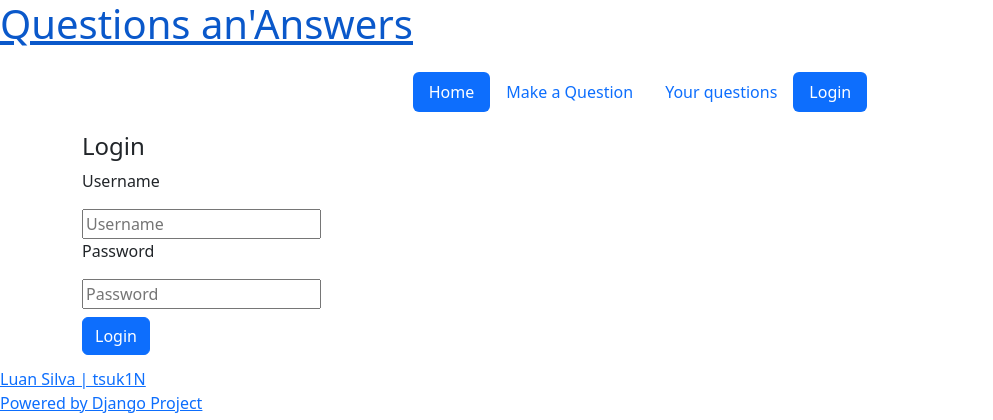
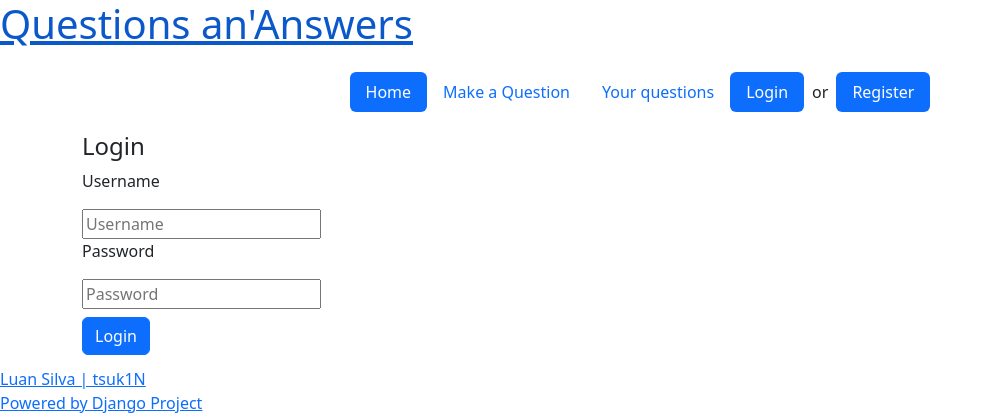
Before and after one commit to tsuk1N/questions-app, a Django app: page /authors/login/ in a window 1280 px wide. Shown: the top 420 px of the page, without its empty margins (0-993 px from the left). Run offline with Django 4.2, Linux system fonts and the light colour scheme.

Commit message:
Make show options to login or registrate

```diff
--- a/questions/templates/questions/base.html
+++ b/questions/templates/questions/base.html
@@ -28,12 +28,17 @@
       </li>
       <li class="nav-item">
         {% if request.user.is_authenticated %}
-        <a class="nav-link active" href="#">Logout</a>
+        <a class="nav-link active" href="{% url 'authors:logout' %}">Logout</a>
         {% else %}
-        <a class="nav-link active" href="#">Login</a>
-        {% endif %}
+        <a class="nav-link active" href="{% url 'authors:login' %}">Login</a>
       </li>
+      <div class="m-2">or</div>
+      <li>
+        <a class="nav-link active" href="{% url 'authors:register' %}">Register</a>
+      </li>
+      {% endif %}
     </ul>
+
   </div>
 
   </head>
@@ -44,6 +49,7 @@
     <script src="https://cdn.jsdelivr.net/npm/@popperjs/core@2.11.6/dist/umd/popper.min.js" integrity="sha384-oBqDVmMz9ATKxIep9tiCxS/Z9fNfEXiDAYTujMAeBAsjFuCZSmKbSSUnQlmh/jp3" crossorigin="anonymous"></script>
     <script src="https://cdn.jsdelivr.net/npm/bootstrap@5.2.2/dist/js/bootstrap.min.js" integrity="sha384-IDwe1+LCz02ROU9k972gdyvl+AESN10+x7tBKgc9I5HFtuNz0wWnPclzo6p9vxnk" crossorigin="anonymous"></script>
   </body>
+
   <footer class="main-footer">
     <div class="developer">
       <a href="https://www.github.com/tsuk1N" target="_blank" rel="noreferrer noopener">Luan Silva | tsuk1N</a>
```
